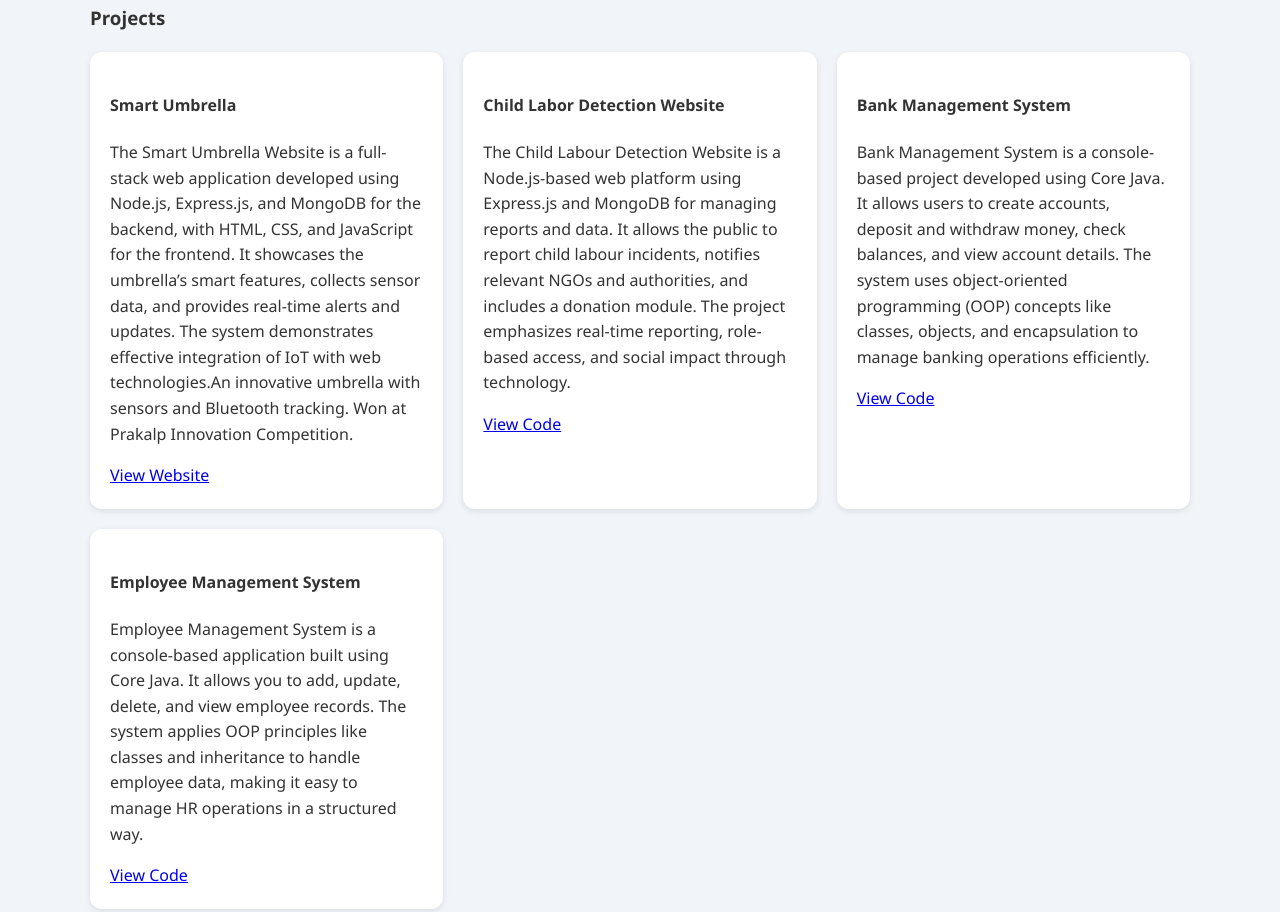
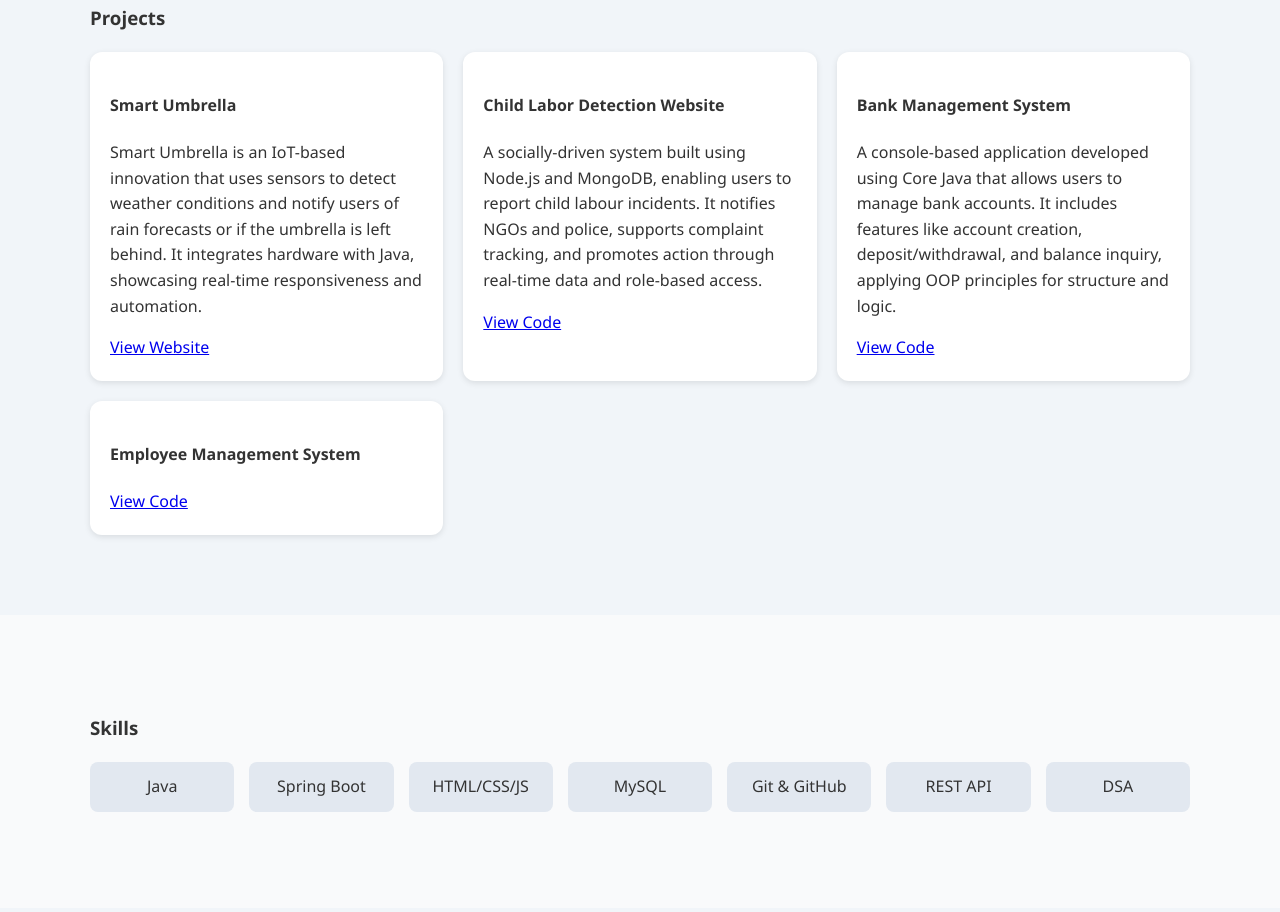
Before and after one commit to Ashwini-955/MyPortfolio, a plain HTML site: page index.html in a window 1280 px wide. Shown: the part 1190-2102 px from the top of the page. Drawn offline with Linux system fonts and the light colour scheme.

Commit message:
Update index.html

```diff
--- a/index.html
+++ b/index.html
@@ -51,22 +51,22 @@
       <div class="projects-grid">
         <div class="project-card">
           <h4>Smart Umbrella</h4>
-          <p>The Smart Umbrella Website is a full-stack web application developed using Node.js, Express.js, and MongoDB for the backend, with HTML, CSS, and JavaScript for the frontend. It showcases the umbrella’s smart features, collects sensor data, and provides real-time alerts and updates. The system demonstrates effective integration of IoT with web technologies.An innovative umbrella with sensors and Bluetooth tracking. Won at Prakalp Innovation Competition.</p>
+          <p>Smart Umbrella is an IoT-based innovation that uses sensors to detect weather conditions and notify users of rain forecasts or if the umbrella is left behind. It integrates hardware with Java, showcasing real-time responsiveness and automation.</p>
           <a href="https://sm-ftvw.onrender.com/Home">View Website</a>
         </div>
         <div class="project-card">
           <h4>Child Labor Detection Website</h4>
-          <p>The Child Labour Detection Website is a Node.js-based web platform using Express.js and MongoDB for managing reports and data. It allows the public to report child labour incidents, notifies relevant NGOs and authorities, and includes a donation module. The project emphasizes real-time reporting, role-based access, and social impact through technology.</p>
+          <p>A socially-driven system built using Node.js and MongoDB, enabling users to report child labour incidents. It notifies NGOs and police, supports complaint tracking, and promotes action through real-time data and role-based access.</p>
           <a href="https://github.com/Ashwini-955/childsafe">View Code</a>
         </div>
         <div class="project-card">
           <h4>Bank Management System </h4>
-          <p>Bank Management System is a console-based project developed using Core Java. It allows users to create accounts, deposit and withdraw money, check balances, and view account details. The system uses object-oriented programming (OOP) concepts like classes, objects, and encapsulation to manage banking operations efficiently.</p>
+          <p>A console-based application developed using Core Java that allows users to manage bank accounts. It includes features like account creation, deposit/withdrawal, and balance inquiry, applying OOP principles for structure and logic.</p>
           <a href="https://github.com/Ashwini-955/BankManagement">View Code</a>
         </div>
         <div class="project-card">
           <h4>Employee Management System</h4>
-          <p>Employee Management System is a console-based application built using Core Java. It allows you to add, update, delete, and view employee records. The system applies OOP principles like classes and inheritance to handle employee data, making it easy to manage HR operations in a structured way.</p>
+          <pA Java-based console application to add, update, delete, and search employee records. It uses object-oriented programming concepts like classes and encapsulation to simulate basic HR operations efficiently.</p>
           <a href="https://github.com/Ashwini-955/EmployeeManagement">View Code</a>
         </div>
       </div>
```
